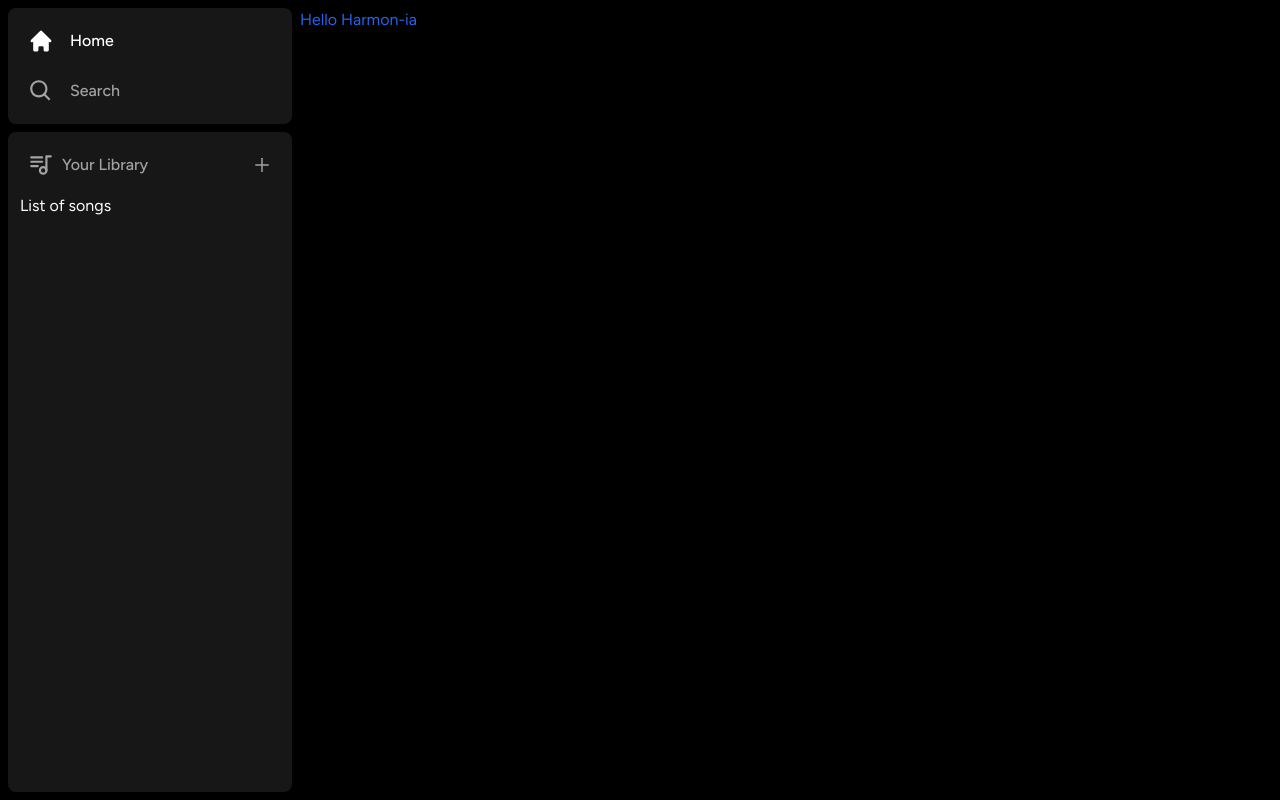
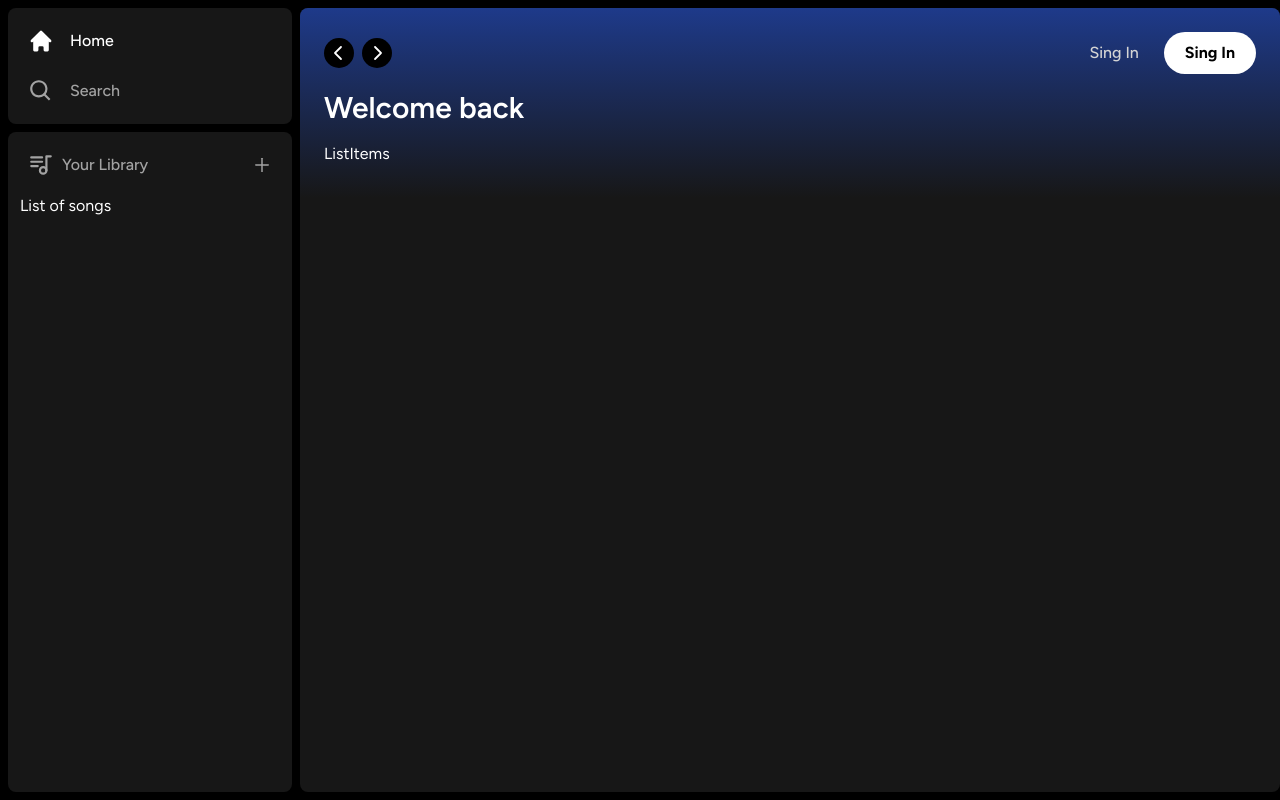
Before and after one commit to Rzyfront/Harmon-ia, a Next.js app: page / in a window 1280 px wide. Built offline with nearby package versions, Linux system fonts and the light colour scheme.

Commit message:
Navigation tools

```diff
--- a/app/(site)/page.tsx
+++ b/app/(site)/page.tsx
@@ -1,7 +1,40 @@
+import Header from "@/components/Header";
+import ListItems from "@/components/ListItems";
 
 
 export default function Home() {
   return (
-   <div className="text-blue-600">Hello Harmon-ia</div>
+   <div className="
+   bg-neutral-900
+   rounded-lg
+   h-full
+   w-full
+   overflow-hidden
+   overflow-y-auto
+    ">
+  <Header>
+    <div className="mb-2">
+      <h1 className="
+      text-white
+      text-3xl
+      font-semibold
+      ">
+        Welcome back
+      </h1>
+      <div className="
+      grid
+      grid-cols-1
+      sm:grid-cols-2
+      xl:grid-cols-3
+      2xl:grid-cols-4
+      gap-3
+      mt-4
+      ">
+        <ListItems/>
+      </div>
+
+    </div>
+  </Header>
+  </div>
   )
 }
--- /dev/null
+++ b/components/Button.tsx
@@ -0,0 +1,46 @@
+import { forwardRef } from "react";
+import { twMerge } from "tailwind-merge";
+
+interface ButtonProps
+    extends React.ButtonHTMLAttributes<HTMLButtonElement>{};
+
+const Button = forwardRef<HTMLButtonElement, ButtonProps> (({
+    className,
+    children,
+    disabled,
+    type= 'button',
+    ...props
+},ref)=>{
+
+    return (
+    <button
+    type={type}
+    className={twMerge(`
+    w-full
+    rounded-full
+    bg-blue-500
+    border
+    border-transparent
+    px-2
+    py-2
+    disabled:cursor-not-allowed
+    disabled:opacity-50
+    text-black
+    font-bold
+    hover:opacity-75
+    transition
+    `,
+    className)}
+    disabled={disabled}
+    ref={ref}
+    {...props}
+    >
+        {children}
+    </button>
+  )
+
+})
+
+Button.displayName= 'Button';
+
+export default Button
--- /dev/null
+++ b/components/Header.tsx
@@ -0,0 +1,146 @@
+'use client'
+
+import React from 'react'
+import {useRouter} from 'next/navigation'
+import { twMerge } from 'tailwind-merge';
+import { RxCaretLeft,RxCaretRight } from 'react-icons/rx';
+import Button from './Button';
+import { HiHome } from 'react-icons/hi';
+import { BiSearch } from 'react-icons/bi';
+
+interface HeaderProps {
+    children: React.ReactNode;
+    className?: string;
+}
+
+const Header: React.FC<HeaderProps> = ({children,className}) => {
+  const router = useRouter();
+
+  const handleLogout = () =>{
+
+  }
+  return (
+    <div className={twMerge(`
+    h-fit
+    bg-gradient-to-b
+    from-blue-900
+    p-6
+    `,
+    className)}>
+
+    <div className='
+    w-full
+    mb-4
+    flex
+    items-center
+    justify-between
+    '>
+
+    <div className='
+    hidden
+    md:flex
+    gap-x-2
+    items-center
+    '>
+
+    <button
+    onClick={()=> router.back()}
+    className='
+    rounded-full
+    bg-black
+    flex
+    items-center
+    justify-center
+    hover:opacity-75
+    transition
+    '
+    >
+      <RxCaretLeft className='text-white' size={30}/>
+    </button>
+
+       <button
+    onClick={()=> router.forward()}
+    className='
+    rounded-full
+    bg-black
+    flex
+    items-center
+    justify-center
+    hover:opacity-75
+    transition
+    '
+    >
+      <RxCaretRight className='text-white' size={30}/>
+    </button>
+
+    </div>
+
+    <div className='
+    flex
+    md:hidden
+    gap-x-2
+    items-center
+    '>
+      <button className='
+      rounded-full
+      p-2
+      bg-white
+      flex
+      items-center
+      justify-center
+      hover:opacity-75
+      transition
+      '>
+        <HiHome className='text-black' size={20}/>
+      </button>
+      <button className='
+      rounded-full
+      p-2
+      bg-white
+      flex
+      items-center
+      justify-center
+      hover:opacity-75
+      transition
+      '>
+        <BiSearch className='text-black' size={20}/>
+      </button>
+    </div>
+    <div className='
+    flex
+    justify-between
+    items-center
+    gap-x-4
+    '>
+       <>
+    <div>
+      <Button
+      className='
+      bg-tranparent
+      text-neutral-300
+      font-medium
+      '
+      >
+        Sing In
+      </Button>
+    </div>
+    <div>
+      <Button className='
+      bg-white
+      px-5
+      py-2
+      '>
+        Sing In
+      </Button>
+    </div>
+    </>
+    </div>
+
+
+    </div>
+    {children}
+    </div>
+  )
+}
+
+export default Header
--- /dev/null
+++ b/components/ListItems.tsx
@@ -0,0 +1,9 @@
+import React from 'react'
+
+const ListItems=() =>{
+  return (
+    <div>ListItems</div>
+  )
+}
+
+export default ListItems
```
